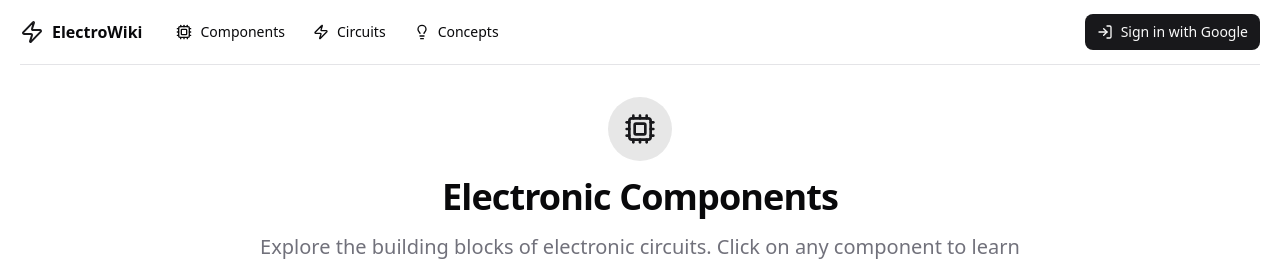
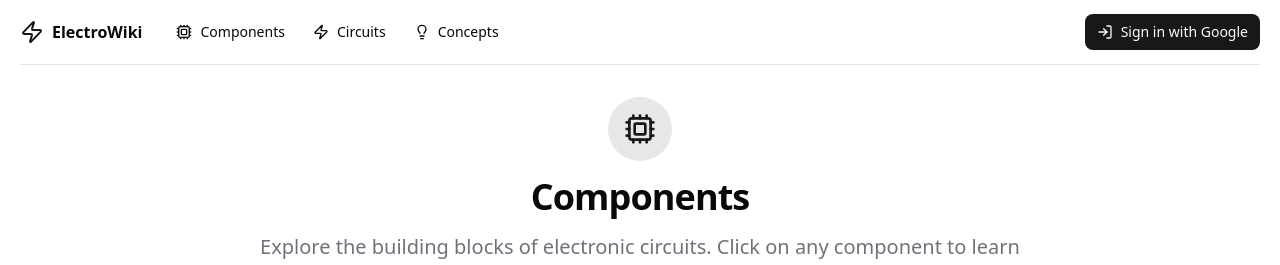
Before and after one commit to miftahulislam2023/electro-wiki, a Next.js app: page /components in a window 1280 px wide. Shown: the top 265 px of the page. Built offline with nearby package versions, Linux system fonts and the light colour scheme; no server answers.

Commit message:
Fix: title

```diff
--- a/src/app/circuits/page.tsx
+++ b/src/app/circuits/page.tsx
@@ -146,7 +146,7 @@ export default function CircuitsPage() {
                     </div>
                 </div>
                 <h1 className="text-4xl font-bold tracking-tight mb-4">
-                    Electronic Circuits
+                    Circuits
                 </h1>
                 <p className="text-xl text-muted-foreground max-w-3xl mx-auto">
                     Discover circuit designs and configurations for various applications.
--- a/src/app/components/page.tsx
+++ b/src/app/components/page.tsx
@@ -89,7 +89,7 @@ export default function ComponentsPage() {
                     </div>
                 </div>
                 <h1 className="text-4xl font-bold tracking-tight mb-4">
-                    Electronic Components
+                    Components
                 </h1>
                 <p className="text-xl text-muted-foreground max-w-3xl mx-auto">
                     Explore the building blocks of electronic circuits. Click on any component
--- a/src/app/concepts/page.tsx
+++ b/src/app/concepts/page.tsx
@@ -146,7 +146,7 @@ export default function ConceptsPage() {
                     </div>
                 </div>
                 <h1 className="text-4xl font-bold tracking-tight mb-4">
-                    Electronic Concepts
+                    Concepts
                 </h1>
                 <p className="text-xl text-muted-foreground max-w-3xl mx-auto">
                     Master the fundamental principles that govern electronic circuits and systems.
```
